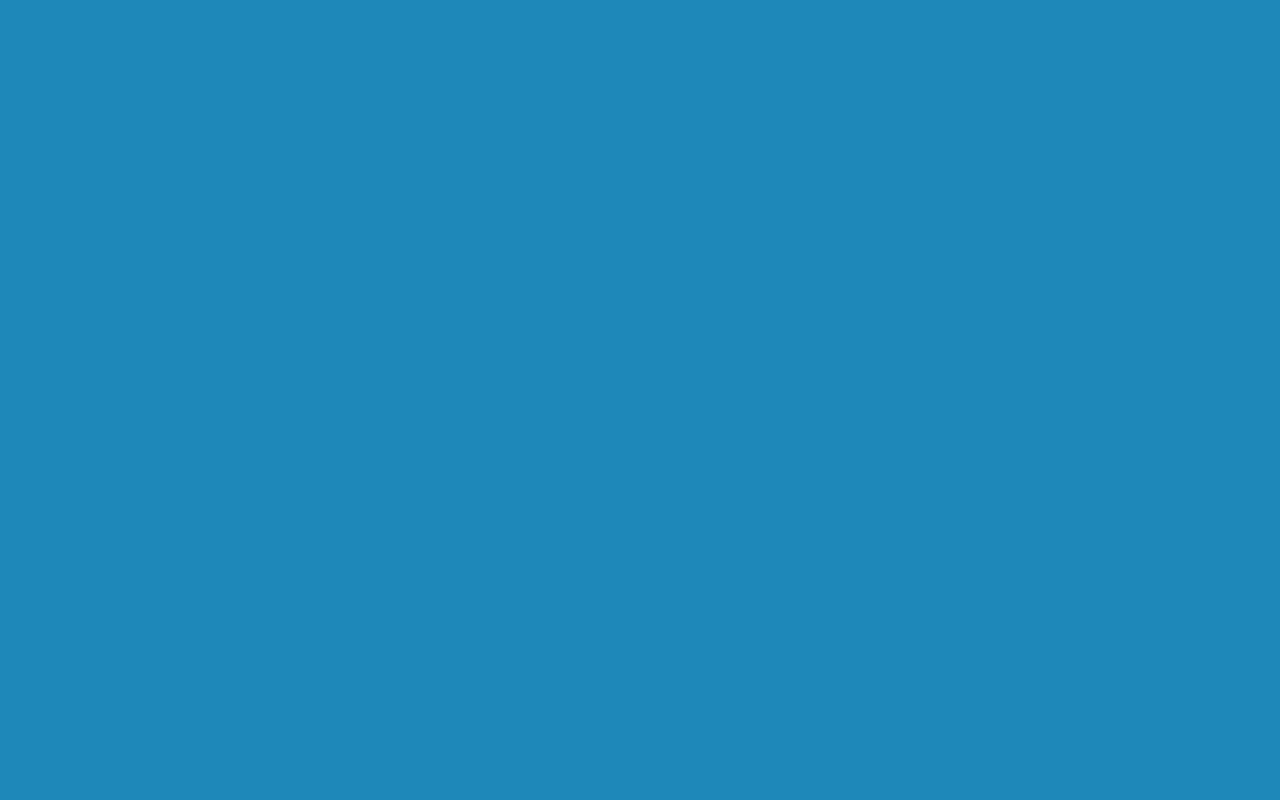
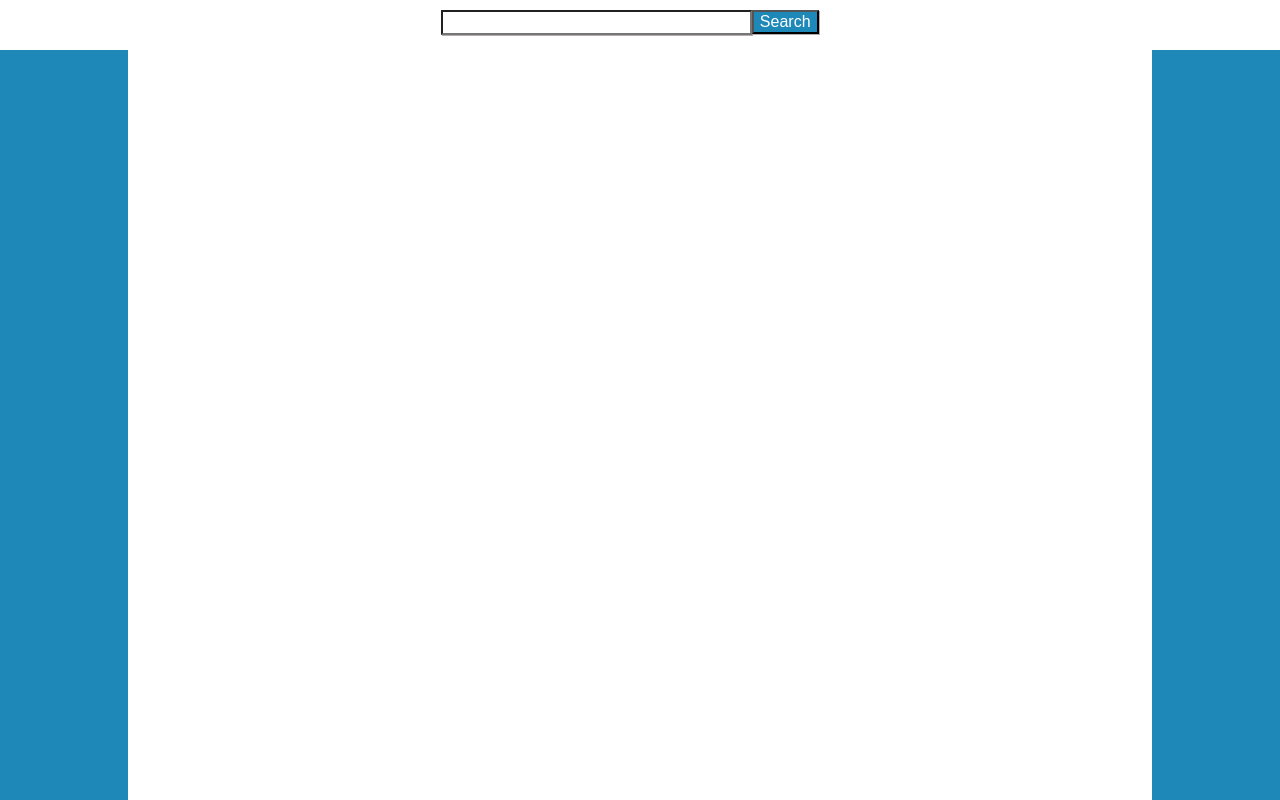
Before and after one commit to ekoemets/webappdev, a plain HTML site: page index.html in a window 1280 px wide. Drawn offline with Linux system fonts and the light colour scheme.

Commit message:
Add files via upload

```diff
--- a/index.html
+++ b/index.html
@@ -15,6 +15,28 @@
 </head>
 
 <body>
+
+    <header>
+        <nav>
+            <div>
+                <input type="text"><button>Search</button>
+            </div>
+            <div></div>
+        </nav>
+    </header>
+
+
+
+
+    <div class="inside">
+
+
+
+        </div>
+      </div>
+
+
+
 </body>
 
 </html>
```
